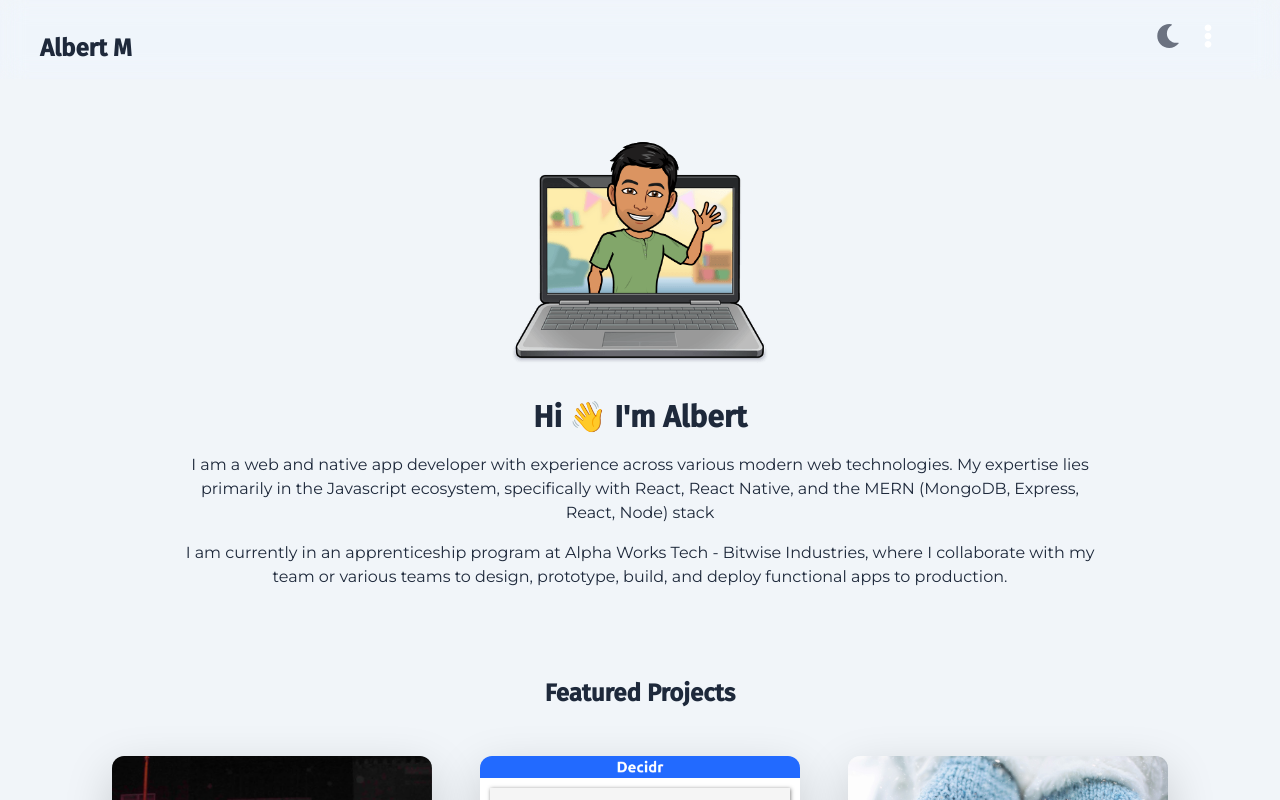
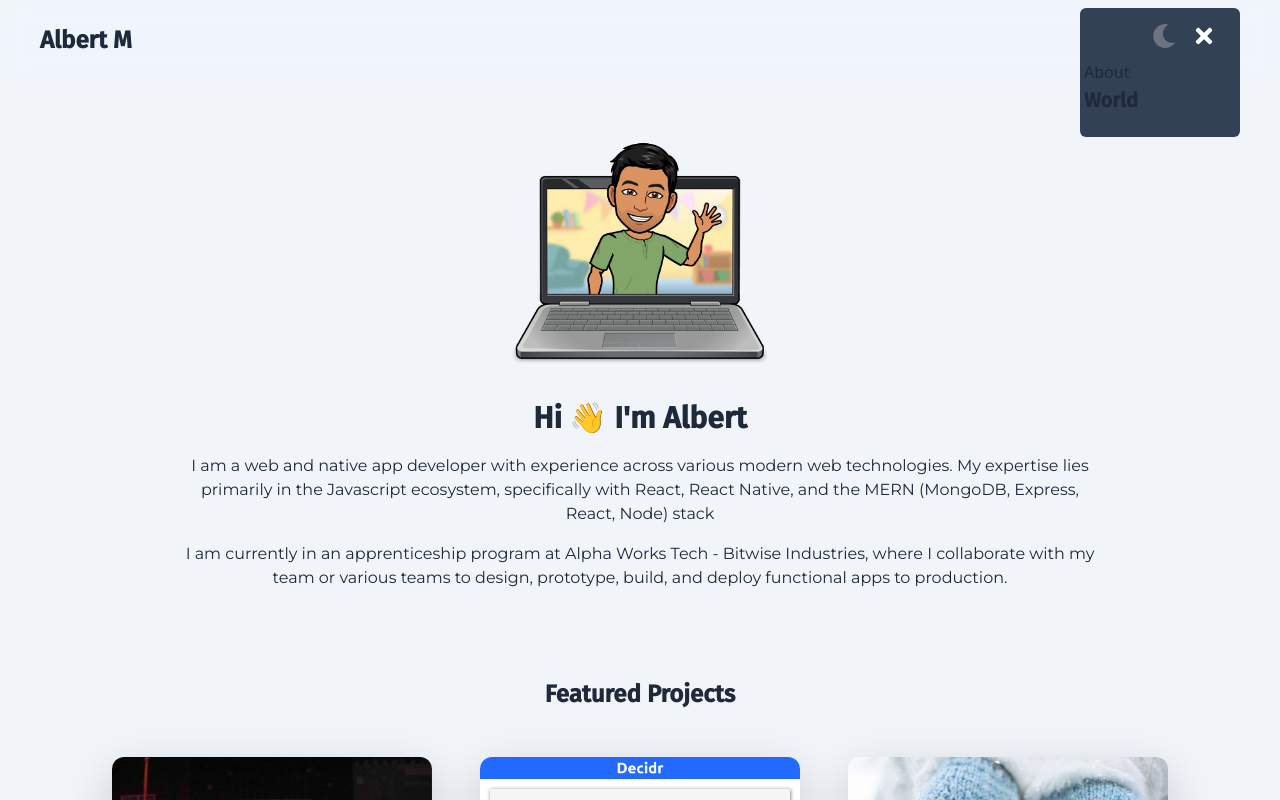
Before and after one commit to alberme/alberme.github.io, a React (Create React App) app: page / in a window 1280 px wide. Both pictures are taken after a click on the button 1208 px from the left and 36 px from the top of the page. Shown: the top 800 px of the page. Built offline with nearby package versions, Linux system fonts and the light colour scheme.

Commit message:
feat(nav menu): add NavMenu

```diff
--- a/src/components/HeaderNav.js
+++ b/src/components/HeaderNav.js
@@ -1,18 +1,19 @@
 import tw from 'tailwind-styled-components';
-import { FaEllipsisV } from 'react-icons/fa';
-// import { useState } from 'react';
+import { FaEllipsisV, FaTimes } from 'react-icons/fa';
+import { useState } from 'react';
 import { Link } from "react-router-dom"
 import ThemeToggle from './ThemeToggle';
 
 const Nav = tw.nav`
   flex
   justify-between
-  items-baseline
-  h-18
+  items-center
+  py-2
   sticky
   top-0
   z-50
-  ${p => p.$shrink ? "py-1" : "py-3"}
+  h-20
+  ${p => p.$shrink ? "max-h-14" : "max-h-20"}
   px-10
   backdrop-blur-md
   backdrop-saturate-150
@@ -26,8 +27,45 @@ const MenuButton = tw.button`
   cursor-pointer
 `
 
+const NavMenu = tw.div`
+bg-slate-700
+  flex
+  flex-col
+  gap-4
+  rounded-md
+  z-50
+  w-40
+  max-h-min
+  pt-2
+  pb-4
+  px-1
+  my-auto
+  mr-0
+  ml-auto
+`
+
+const NavButtonsContainer = tw.div`
+  flex
+  justify-around
+  w-28
+  px-3
+`
+
+const NavControls = ({ className, menuOpen, shrink, setShow }) => (
+  <NavButtonsContainer className={className}>
+    <ThemeToggle shrink={shrink} />
+    <MenuButton
+      $shrink={shrink}
+      onClick={() => setShow(prevShow => !prevShow)}
+    >
+      {menuOpen ? <FaTimes /> : <FaEllipsisV />}
+
+    </MenuButton>
+  </NavButtonsContainer>
+)
+
 const HeaderNav = ({ shrink }) => {
-  // const [show, setShow] = useState(false);
+  const [show, setShow] = useState(false);
   // const handleOpen = () => setShow(true);
   // const handleClose = () => setShow(false);
 
@@ -36,12 +74,21 @@ const HeaderNav = ({ shrink }) => {
       <Link to="/">
         <h2 className={(shrink ? 'text-xl transition-all' : 'transition-all') + ' m-0'}>Albert M</h2>
       </Link>
-      <div className="flex w-28 justify-around px-3">
-        <ThemeToggle shrink={shrink} />
-        <MenuButton $shrink={shrink}>
-          <FaEllipsisV />
-        </MenuButton>
-      </div>
+      {show ? (
+        <NavMenu>
+          <div style={{ display: 'flex', flexDirection: 'column', lineHeight: 2 }}>
+            <NavControls className="self-end" menuOpen={show} shrink={shrink} setShow={setShow} />
+            <div className="flex flex-col leading-8">
+              <Link to="about">About</Link>
+              <h4>World</h4>
+            </div>
+
+
+          </div>
+        </NavMenu>
+      ) : (
+        <NavControls menuOpen={show} shrink={shrink} setShow={setShow} />
+      )}
     </Nav>
     // <RBNavbar bg="light" expand={false} sticky='top' style={{background: "linear-gradient(90deg, rgba(2,0,36,1) 0%, rgba(255,135,70,1) 0%, rgba(130,234,255,1) 100%)"}}>
     //   <Container fluid>
```
